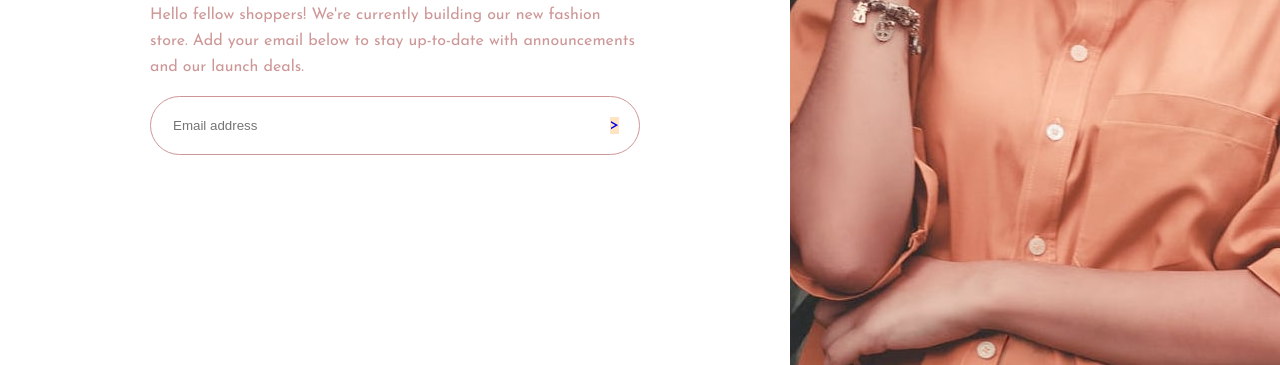
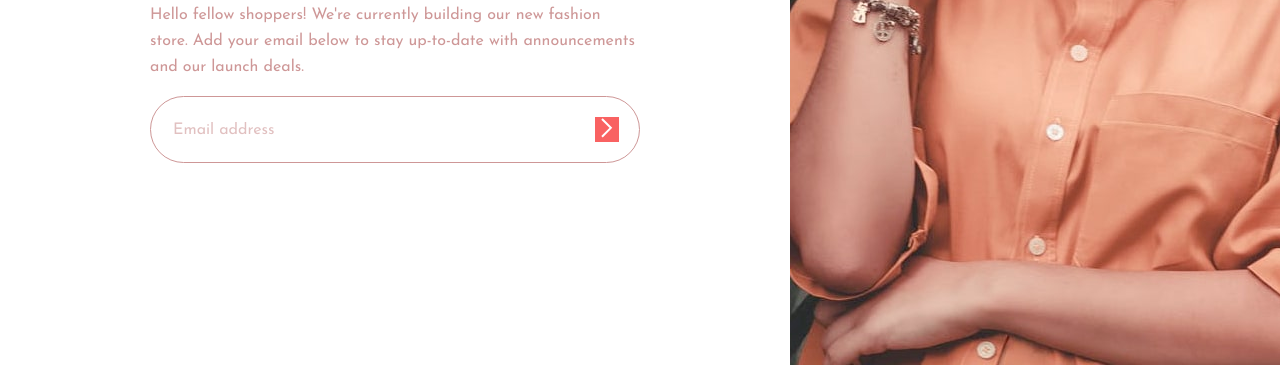
Before and after one commit to Mylhouse/coming-soon-card, a plain HTML site: page index.html in a window 1280 px wide. Shown: the part 435-800 px from the top of the page. Drawn offline with Linux system fonts and the light colour scheme.

Commit message:
unfinished yet

```diff
--- a/index.html
+++ b/index.html
@@ -37,9 +37,12 @@
       <form action="">
         <div class="email-form">
           <input type="text" placeholder="Email address" required>
-          <div class="button">
+          <button>
+            <img src="images/icon-arrow.svg" alt="">
+          </button>
+<!--           <div class="button">
             <a href="#" class="btn">></a>
-          </div>
+          </div> -->
         </div>
       </form>
     </div>
--- a/stylesheet.css
+++ b/stylesheet.css
@@ -67,13 +67,22 @@ input {
   border-style: none;
 }
 
+input::placeholder {
+  color: hsl(0, 36%, 70%);
+  font-family: 'Josefin Sans', sans-serif;
+  opacity: 0.6;
+  font-size: 16px;
+}
+
 .button {
   background-color: bisque;
 }
 
-.btn {
+button {
   border-style: none;
   text-decoration: none;
+  background-color: hsl(0, 93%, 68%);
+  height: 100%;
 }
 
 .img {
```
